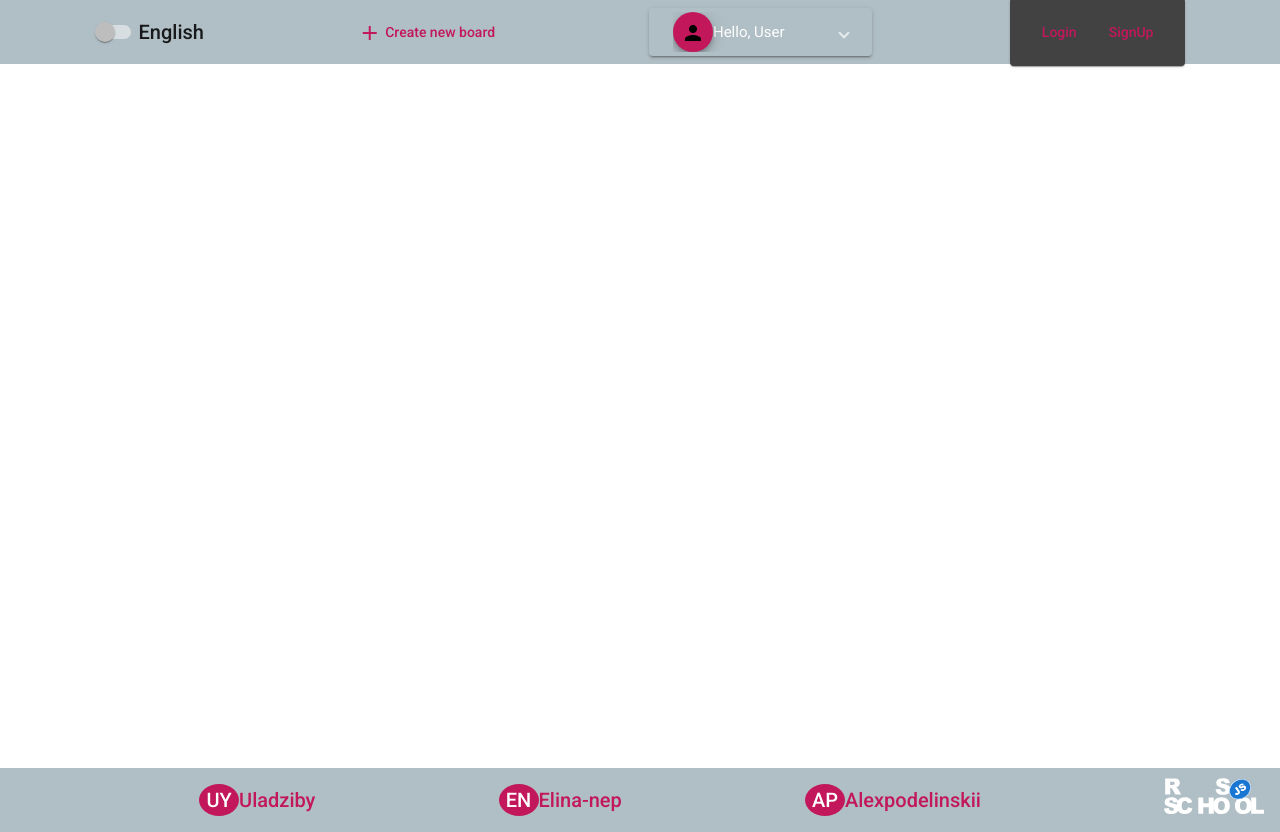
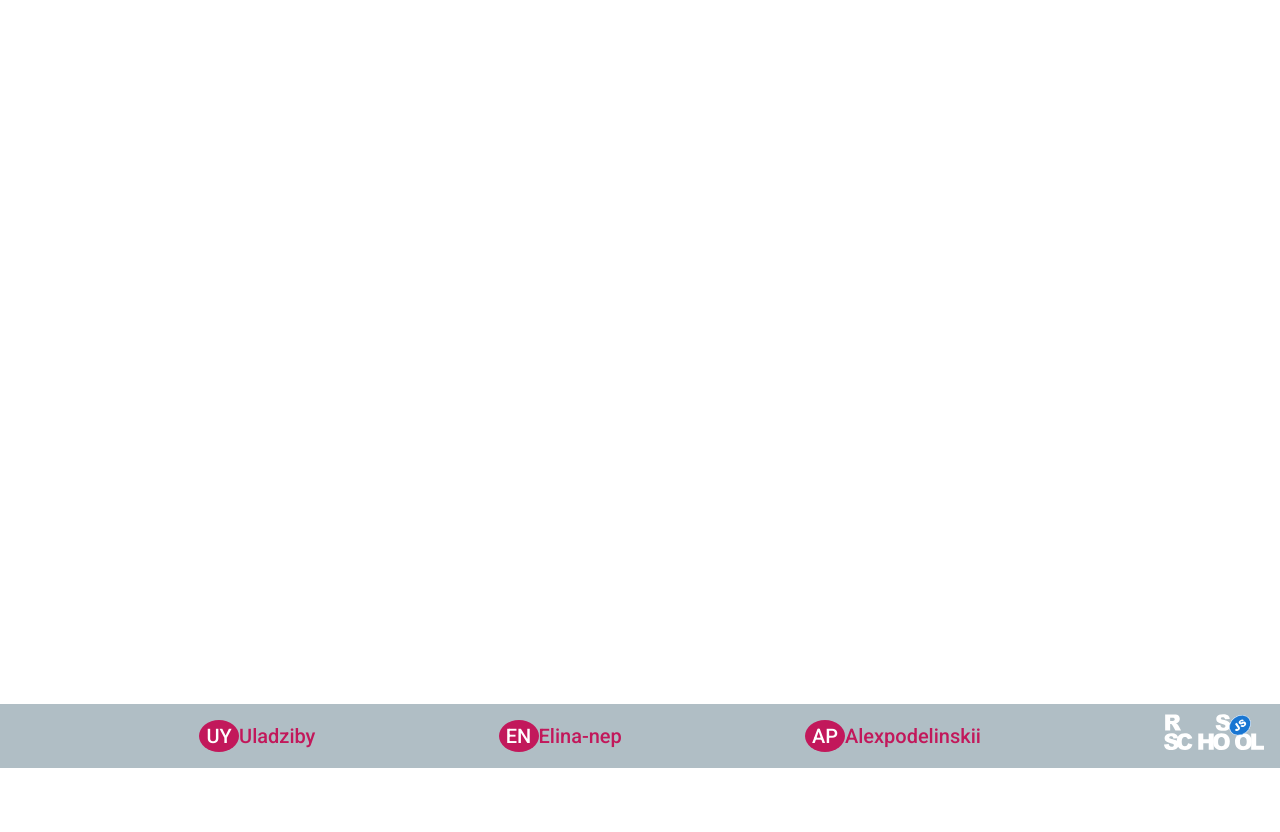
Before and after one commit to Uladziby/ProjectManagerApp, an Angular app in the folder project-management-app/: page / in a window 1280 px wide. After the commit the page ends 800 px from the top, so only its background shows below. Built offline with nearby package versions, Linux system fonts and the light colour scheme.

Commit message:
fix: header

```diff
--- a/project-management-app/src/app/core/components/header/header.component.html
+++ b/project-management-app/src/app/core/components/header/header.component.html
@@ -1,6 +1,6 @@
 <header>
-  <mat-toolbar color="accent">
-    <mat-slide-toggle [(ngModel)]="slideToggle" (change)="OnChangeLang()">
+  <mat-toolbar layout="row" color="accent">
+    <mat-slide-toggle  [(ngModel)]="slideToggle" (change)="OnChangeLang()">
       {{ this.lang }}
     </mat-slide-toggle>
     <button mat-button color="primary"  [disabled]="!this.isLogin">
@@ -28,13 +28,13 @@
         <button class="btn_menu" mat-flat-button (click)="OnLogout()">Logout</button>
       </mat-expansion-panel>
     </mat-accordion>
-    <mat-card *ngIf="this.isLogin">
+    <ng-container *ngIf="this.isLogin">
       <button mat-button color="primary" >
         Login
       </button>
       <button mat-button color="primary">
         SignUp
       </button>
-    </mat-card>
+    </ng-container>
   </mat-toolbar>
 </header>
--- a/project-management-app/src/app/core/components/header/header.component.scss
+++ b/project-management-app/src/app/core/components/header/header.component.scss
@@ -2,6 +2,11 @@ mat-toolbar {
     padding: 2%;
     display: flex;
     justify-content: space-around;
+}
+header{
+    position: sticky;
+    top: 0;
+    z-index: 1000;
 }
 .mat-form-field + .mat-form-field {
     margin-left: 8px;
@@ -26,3 +31,9 @@ mat-toolbar {
   .name_user{
       color : pink
   }
+
+  @media (overflow-block :scroll){
+      header{
+          display: none;
+      }
+  }
```
